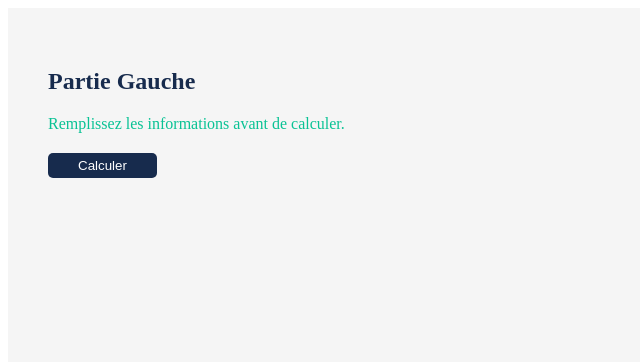
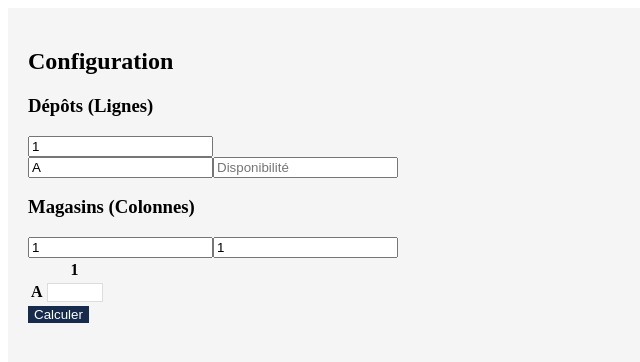
Before and after one commit to Nella04/ROproject, a React (Vite) app: page /second in a window 1280 px wide. Shown: the top 362 px of the page, without its empty margins (0-640 px from the left). Built offline with nearby package versions, Linux system fonts and the light colour scheme.

Commit message:
entrée de données

```diff
--- a/src/components/secondPage/LeftPanel.jsx
+++ b/src/components/secondPage/LeftPanel.jsx
@@ -1,12 +1,85 @@
 import React from 'react';
-import '../../style/components/secondPage/LeftPanel.scss'
 
-const LeftPanel = ({ onAction, isCalculed }) => {
+const LeftPanel = ({ onAction, isCalculed, depots, setDepots, magasins, setMagasins, costs, setCosts }) => {
+
+    // Gestion de la synchronisation Nombre <-> Liste
+    const handleNumberChange = (value, list, setList, type) => {
+        const num = Math.max(1, parseInt(value) || 1);
+        if (num > list.length) {
+            // Ajouter des champs
+            const newFields = [...list];
+            for (let i = list.length; i < num; i++) {
+                newFields.push({
+                    id: Date.now() + i,
+                    name: type === 'depot' ? String.fromCharCode(65 + i) : `${i + 1}`,
+                    val: 0
+                });
+            }
+            setList(newFields);
+        } else if (num < list.length) {
+            // Supprimer uniquement si le dernier est vide ou forcé
+            const lastItem = list[list.length - 1];
+            if (!lastItem.name || window.confirm("Le dernier champ est rempli, supprimer quand même ?")) {
+                setList(list.slice(0, num));
+            }
+        }
+    };
+
+    const updateCost = (dId, mId, val) => {
+        setCosts(prev => ({ ...prev, [`${dId}-${mId}`]: val }));
+    };
+
     return (
         <div className="left-panel">
-            <h2>Partie Gauche</h2>
-            <p>Remplissez les informations avant de calculer.</p>
-            <button className="bouton-btn bouton-btn-primary" onClick={onAction}>
+            <h2>Configuration</h2>
+
+            <section>
+                <h3>Dépôts (Lignes)</h3>
+                <input type="number" value={depots.length} onChange={(e) => handleNumberChange(e.target.value, depots, setDepots, 'depot')} />
+                {depots.map((d, idx) => (
+                    <div key={d.id} className="input-group">
+                        <input value={d.name} onChange={(e) => {
+                            const nd = [...depots]; nd[idx].name = e.target.value; setDepots(nd);
+                        }} placeholder="Nom du dépôt" required />
+                        <input type="number" placeholder="Disponibilité" onChange={(e) => {
+                            const nd = [...depots]; nd[idx].stock = e.target.value; setDepots(nd);
+                        }} />
+                    </div>
+                ))}
+            </section>
+
+            <section>
+                <h3>Magasins (Colonnes)</h3>
+                <input type="number" value={magasins.length} onChange={(e) => handleNumberChange(e.target.value, magasins, setMagasins, 'magasin')} />
+                {magasins.map((m, idx) => (
+                    <input key={m.id} value={m.name} onChange={(e) => {
+                        const nm = [...magasins]; nm[idx].name = e.target.value; setMagasins(nm);
+                    }} />
+                ))}
+            </section>
+
+            {/* Matrice de saisie des coûts */}
+            <table className="matrix-input">
+                <thead>
+                    <tr>
+                        <th></th>
+                        {magasins.map(m => <th key={m.id}>{m.name}</th>)}
+                    </tr>
+                </thead>
+                <tbody>
+                    {depots.map(d => (
+                        <tr key={d.id}>
+                            <td><strong>{d.name}</strong></td>
+                            {magasins.map(m => (
+                                <td key={m.id}>
+                                    <input type="number" onChange={(e) => updateCost(d.id, m.id, e.target.value)} />
+                                </td>
+                            ))}
+                        </tr>))}
+                    </tbody>
+                </table>
+
+            <button className="bouton-btn-primary" onClick={onAction}>
                 {isCalculed ? "Modifier" : "Calculer"}
             </button>
         </div>
--- a/src/components/secondPage/RightPanel.jsx
+++ b/src/components/secondPage/RightPanel.jsx
@@ -1,16 +1,39 @@
 import React from 'react';
 import '../../style/components/secondPage/RightPanel.scss'
 
-const RightPanel = () => {
+const RightPanel = ({ depots, magasins, costs }) => {
     return (
         <div className="right-panel">
-            <h2>Partie Droite</h2>
-            <p>Contenu de la partie droite de l'écran</p>
-            <input
-                type="text"
-                placeholder="Saisissez du texte..."
-                className="right-panel__input"
-            />
+            <h2>Tableau des Coûts</h2>
+            <table className="result-table">
+                <thead>
+                    <tr>
+                        <th></th>
+                        {magasins.map(m => <th key={m.id}>{m.name}</th>)}
+                        <th className="supply-head">Stock</th>
+                    </tr>
+                </thead>
+                <tbody>
+                    {depots.map(d => (
+                        <tr key={d.id}>
+                            <td className="row-name">{d.name}</td>
+                            {magasins.map(m => (
+                                <td key={m.id} className="cell-cost">
+                                    {costs[`${d.id}-${m.id}`] || 0}
+                                </td>
+                            ))}
+                            <td className="supply-val">{d.stock}</td>
+                        </tr>
+                    ))}
+                    <tr>
+                        <td className="demand-head">Besoin</td>
+                        {magasins.map(m => (
+                            <td key={m.id} className="demand-val">{m.demand || 0}</td>
+                        ))}
+                        <td></td>
+                    </tr>
+                </tbody>
+            </table>
         </div>
     );
 };
--- a/src/pages/secondPage.jsx
+++ b/src/pages/secondPage.jsx
@@ -1,21 +1,40 @@
-import React from "react";
-import { useState } from "react";
+import React, { useState } from "react";
 import SplitScreen from "../components/SplitScreen";
 import LeftPanel from "../components/secondPage/LeftPanel";
 import RightPanel from "../components/secondPage/RightPanel";
 import '../style/pages/secondPage.scss';
 
-export default function secondPage() {
+export default function SecondPage() {
     const [isCalculed, setIsCalculed] = useState(false);
 
+    // Données structurées
+    const [depots, setDepots] = useState([{ id: 1, name: "A", stock: 0 }]);
+    const [magasins, setMagasins] = useState([{ id: 1, name: "1", demand: 0 }]);
+    const [costs, setCosts] = useState({}); // Format: { "depotId-magasinId": valeur }
+
     const toggleCalculate = () => {
+        if (!isCalculed) {
+            // Ici, on pourrait appeler un service de calcul
+            console.log("Données envoyées au service :", { depots, magasins, costs });
+        }
         setIsCalculed(!isCalculed);
     };
+
     return (
         <div className={`home-page ${isCalculed ? "is-active" : ""}`}>
             <SplitScreen
-                leftComponent={() => <LeftPanel onAction={toggleCalculate} isCalculed={isCalculed} />}
-                rightComponent={RightPanel}
+                leftComponent={() => (
+                    <LeftPanel
+                        onAction={toggleCalculate}
+                        isCalculed={isCalculed}
+                        depots={depots} setDepots={setDepots}
+                        magasins={magasins} setMagasins={setMagasins}
+                        costs={costs} setCosts={setCosts}
+                    />
+                )}
+                rightComponent={() => (
+                    <RightPanel depots={depots} magasins={magasins} costs={costs} />
+                )}
                 isCalculed={isCalculed}
             />
         </div>
--- a/src/style/components/secondPage/RightPanel.scss
+++ b/src/style/components/secondPage/RightPanel.scss
@@ -23,3 +23,24 @@
         }
     }
 }
+.result-table {
+    border-collapse: collapse;
+    width: 100%;
+    margin-top: 20px;
+
+    th, td {
+        border: 1px solid #333;
+        padding: 10px;
+        text-align: center;
+        min-width: 40px;
+    }
+
+    .supply-val, .supply-head { color: red; font-weight: bold; }
+    .demand-val, .demand-head { color: red; font-weight: bold; }
+
+    .row-name { font-weight: bold; background: #f9f9f9; }
+}
+
+.matrix-input {
+    input { width: 50px; border: 1px solid #ddd; }
+}
```
